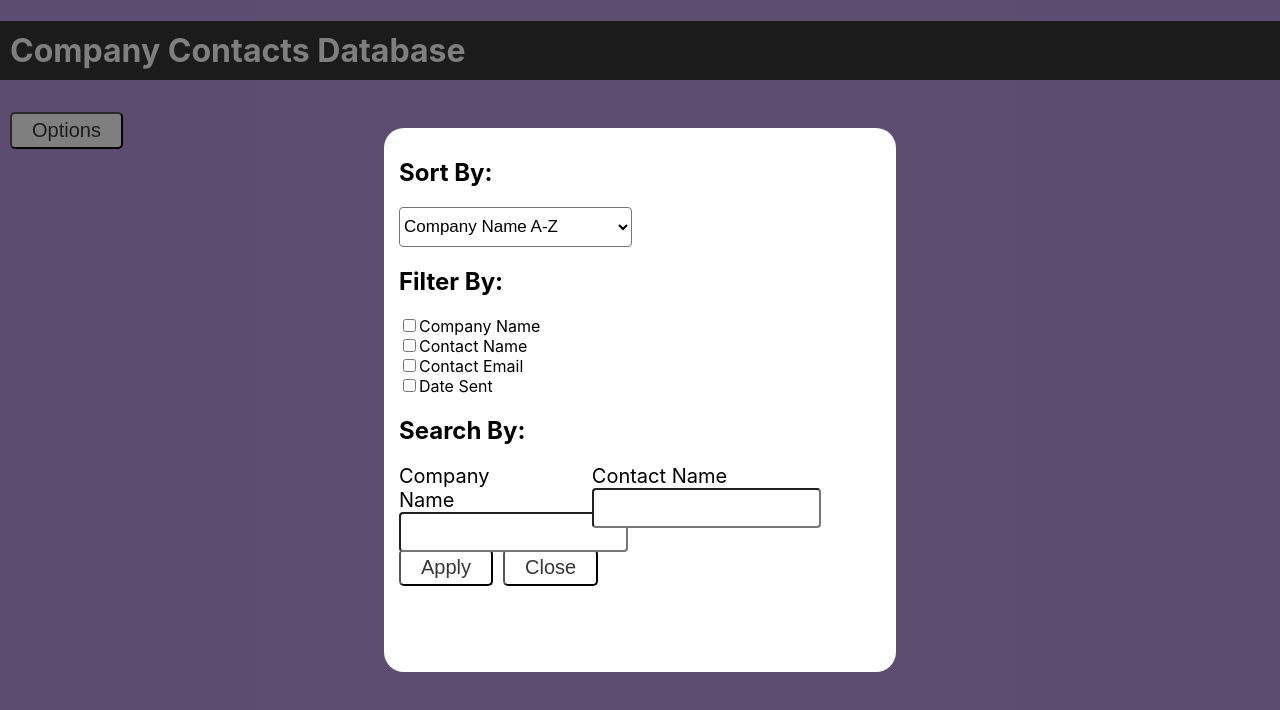
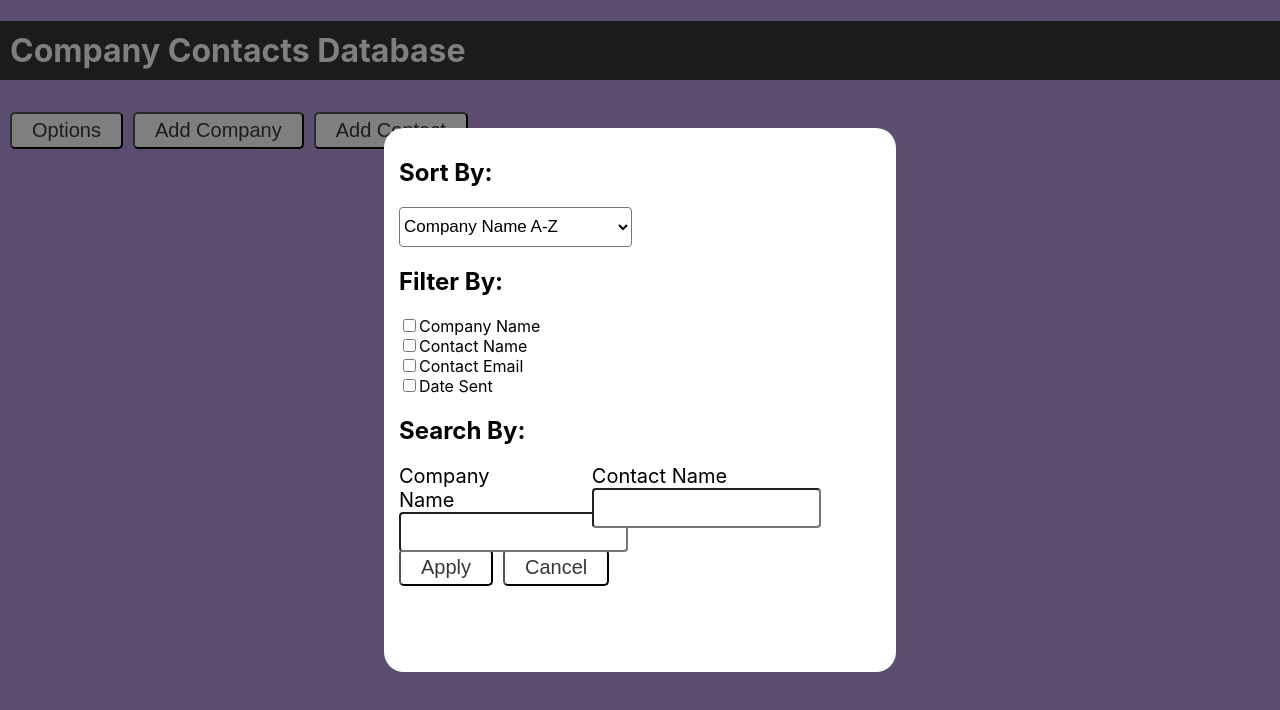
Before and after one commit to jgeorge37/acmwosu-db, a Next.js app in the folder acmw-db-app/: page /companycontacts in a window 1280 px wide. Both pictures are taken after a click on the button "Options". Shown: the top 710 px of the page. Built offline with nearby package versions, Linux system fonts and the light colour scheme.

Commit message:
Added UI for adding a company/contact (#16)

```diff
--- /dev/null
+++ b/acmw-db-app/components/AddCompanyForm.jsx
@@ -0,0 +1,40 @@
+import styles from '../styles/components/CompanyForm.module.css'
+import SubmitButton from './FormComponents/SubmitButton'
+import TextField from './FormComponents/TextField'
+import SelectInput from './FormComponents/SelectInput'
+
+const AddCompanyForm = (props) => {
+
+    const handleChange = () => {
+        console.log("Added company successfully!")
+    }
+
+    const companyTypes = ["Big Tech", "Start Up", "Financial", "Retail"]
+
+    return (
+        <div className={styles.popup}>
+            <div className={styles.popup_inner}>
+                <form className={styles.form}>
+                    <h2>Add Company Information</h2>
+                    <div>
+                        <TextField label="Company Name"/>
+                        <SelectInput options={companyTypes} label="Company Type"/>
+                    </div>
+                    <h2>Add Contact Information</h2>
+                    <div>
+                        <TextField label="First Name"/>
+                        <TextField label="Last Name"/>
+                        <TextField label="Email"/>
+                        <TextField label="Mailing Address"/>
+                    </div>
+                    <div>
+                        <SubmitButton label="Apply" handleChange={handleChange} />
+                        <SubmitButton label="Cancel" handleChange={props.closeForm} />
+                    </div>
+                </form>
+            </div>
+        </div>
+    )
+}
+
+export default AddCompanyForm
--- /dev/null
+++ b/acmw-db-app/components/AddContactForm.jsx
@@ -0,0 +1,34 @@
+import styles from '../styles/components/CompanyForm.module.css'
+import SubmitButton from './FormComponents/SubmitButton'
+import TextField from './FormComponents/TextField'
+import CompanySearchInput from './FormComponents/CompanySearchInput'
+
+const AddContactForm = (props) => {
+
+    const handleChange = () => {
+        console.log("Added contact successfully!")
+    }
+
+    return (
+        <div className={styles.popup}>
+            <div className={styles.popup_inner}>
+                <form className={styles.form}>
+                    <h2>Add Contact Information</h2>
+                    <CompanySearchInput />
+                    <div>
+                        <TextField label="First Name"/>
+                        <TextField label="Last Name"/>
+                        <TextField label="Email"/>
+                        <TextField label="Mailing Address"/>
+                    </div>
+                    <div>
+                        <SubmitButton label="Apply" handleChange={handleChange} />
+                        <SubmitButton label="Cancel" handleChange={props.closeForm} />
+                    </div>
+                </form>
+            </div>
+        </div>
+    )
+}
+
+export default AddContactForm
--- a/acmw-db-app/components/CompanyForm.jsx
+++ b/acmw-db-app/components/CompanyForm.jsx
@@ -36,7 +36,7 @@ const CompanyForm = (props) => {
                     </div>
                     <div>
                         <SubmitButton label="Apply" handleChange={handleChange} />
-                        <SubmitButton label="Close" handleChange={props.closeForm} />
+                        <SubmitButton label="Cancel" handleChange={props.closeForm} />
                     </div>
                 </form>
             </div>
--- /dev/null
+++ b/acmw-db-app/components/FormComponents/CompanySearchInput.jsx
@@ -0,0 +1,13 @@
+import SelectInput from './SelectInput'
+
+const CompanySearchInput = () => {
+
+    // Eventually this will connect to the database of companies and provide a full list
+    const sampleCompanies = ["Nimbis Services", "Target", "Capital One", "Facebook"]
+
+    return (
+        <SelectInput options={sampleCompanies} label={"Select Company"}/>
+    )
+}
+
+export default CompanySearchInput
--- a/acmw-db-app/components/FormComponents/SelectInput.jsx
+++ b/acmw-db-app/components/FormComponents/SelectInput.jsx
@@ -3,11 +3,14 @@ import styles from '../../styles/components/FormComponents.module.css'
 const SelectInput = (props) => {
 
     return (
-        <select className={styles.field} onChange={props.onChange}>
-            {props.options.map((value, index) => {
-                return <option key={index}>{value}</option>
-            })}
-        </select>
+        <>
+            <label className={styles.label}>{props.label}</label>
+            <select className={styles.field} onChange={props.onChange}>
+                {props.options.map((value, index) => {
+                    return <option key={index}>{value}</option>
+                })}
+            </select>
+        </>
     )
 }
 
--- a/acmw-db-app/pages/companycontacts.js
+++ b/acmw-db-app/pages/companycontacts.js
@@ -2,18 +2,14 @@ import Head from 'next/head'
 import styles from '../styles/Database.module.css'
 import {useState} from 'react'
 import CompanyForm from '../components/CompanyForm'
+import AddCompanyForm from '../components/AddCompanyForm'
 import SubmitButton from '../components/FormComponents/SubmitButton'
+import AddContactForm from '../components/AddContactForm'
 
 const CompanyContacts = () => {
-    const [showForm, setShowForm] = useState(false)
-
-    const openForm = () => {
-        setShowForm(true)
-    }
-
-    const closeForm = () => {
-        setShowForm(false)
-    }
+    const [showOptionsForm, setOptionsForm] = useState(false)
+    const [showAddCompanyForm, setAddCompanyForm] = useState(false)
+    const [showAddContactForm, setAddContactForm] = useState(false)
 
     return (
         <div className={styles.container}>
@@ -22,8 +18,12 @@ const CompanyContacts = () => {
             </Head>
             <h1 className={styles.header}>Company Contacts Database</h1>
             <main className={styles.main}>
-                <SubmitButton label="Options" handleChange={openForm}/>
-                {showForm && <CompanyForm handleCancel={closeForm} />}
+                <SubmitButton label="Options" handleChange={() => {setOptionsForm(true)}}/>
+                {showOptionsForm && <CompanyForm handleCancel={() => {setOptionsForm(false)}}/>}
+                <SubmitButton label="Add Company" handleChange={() => {setAddCompanyForm(true)}}/>
+                {showAddCompanyForm && <AddCompanyForm handleCancel={() => {setAddCompanyForm(false)}}/>}
+                <SubmitButton label="Add Contact" handleChange={() => {setAddContactForm(true)}}/>
+                {showAddContactForm && <AddContactForm handleCancel={() => PsetAddContactForm(false)}/>}
             </main>
         </div>
     )
```
